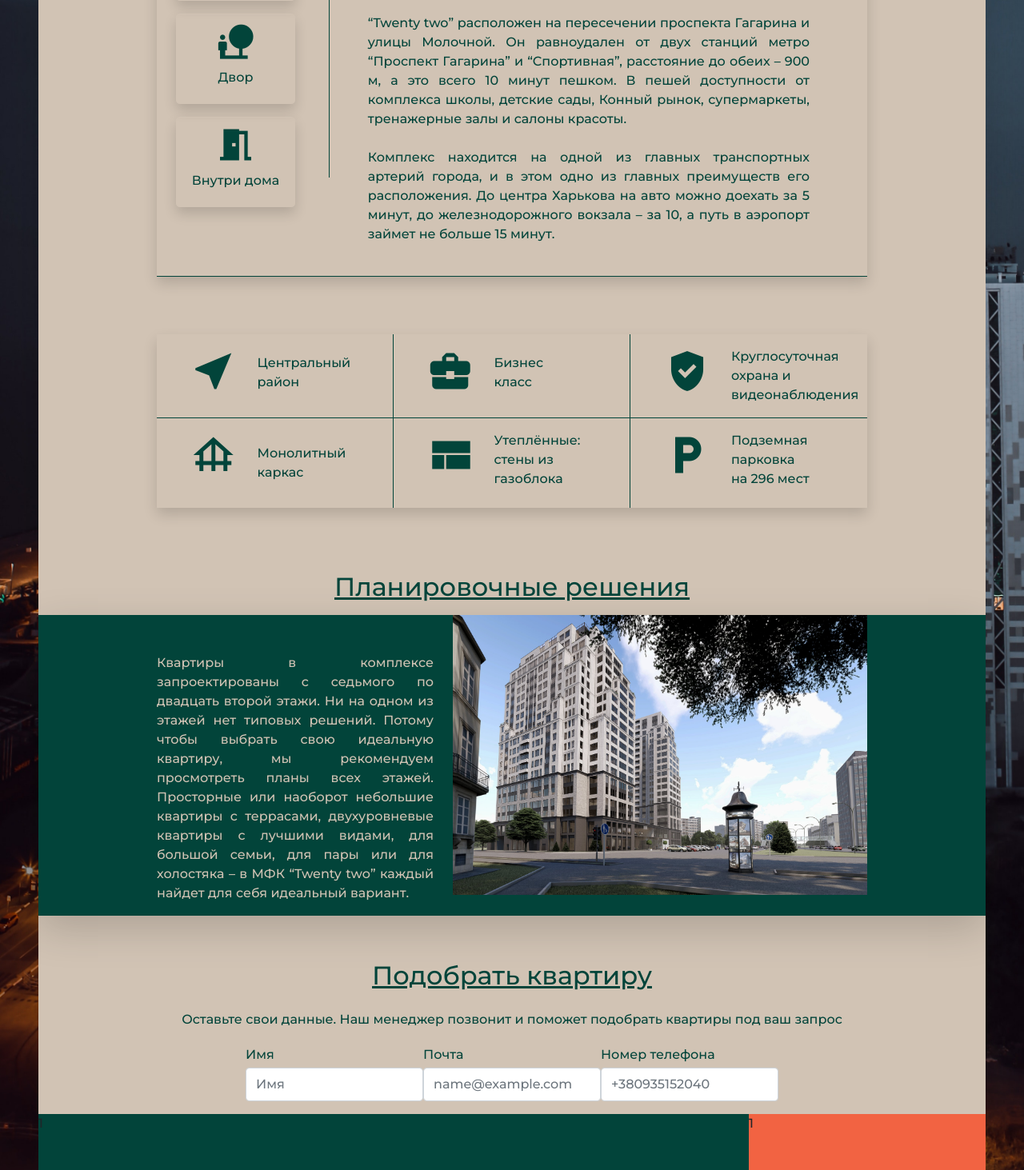
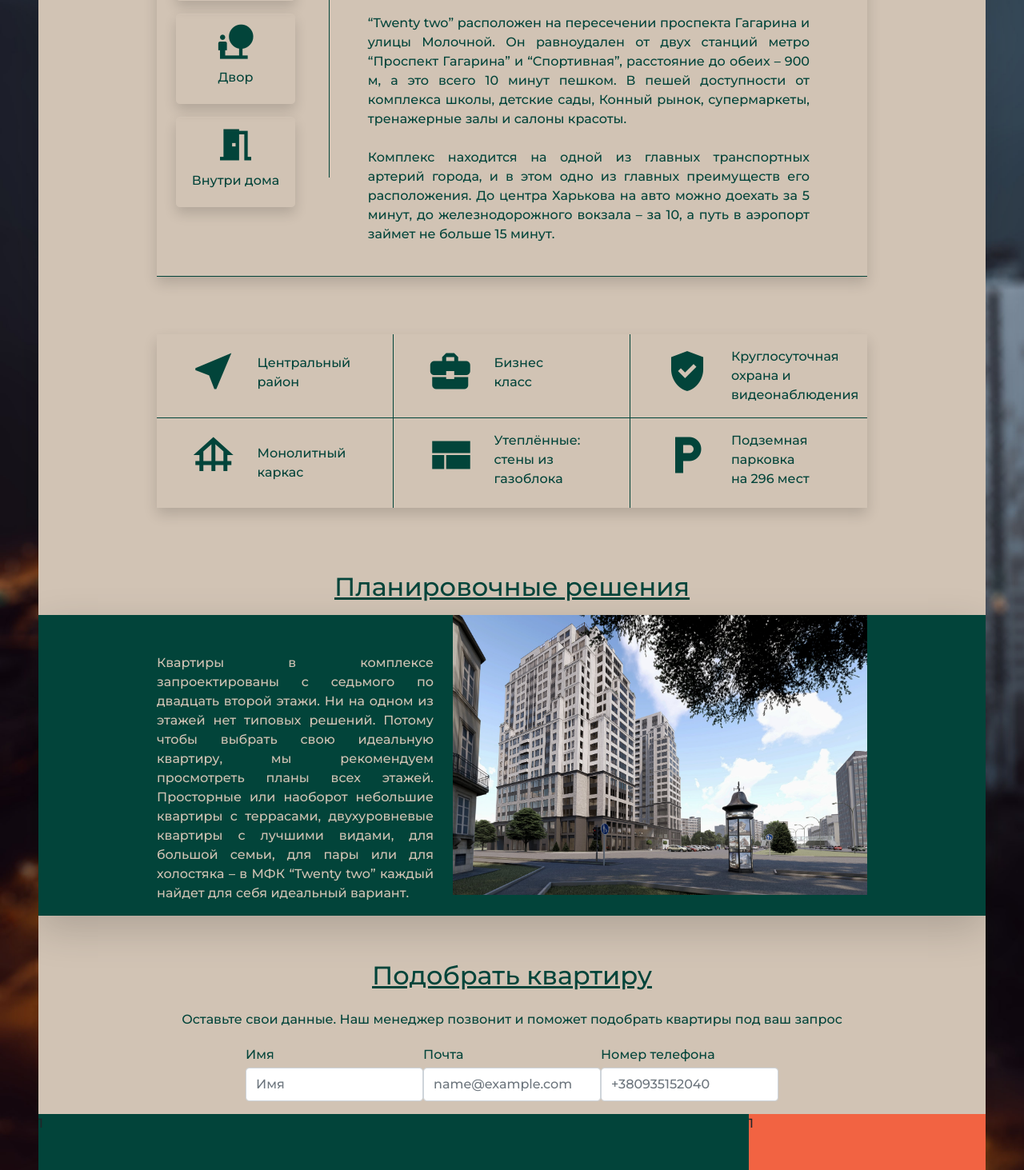
Before and after one commit to Zurarose/TwentyTwo, a Django app: page / in a window 1280 px wide. Shown: the part 1075-2538 px from the top of the page at 80% size. Run offline with Django 3.2, Linux system fonts and the light colour scheme; some libraries are stand-ins or nearby versions.

Commit message:
styles fix

```diff
--- a/app/templates/app/layout.html
+++ b/app/templates/app/layout.html
@@ -113,6 +113,7 @@
             background-image: url('../static/app/img/sup_items/visual_4.jpg');
             background-repeat: no-repeat;
             background-size: cover;
+
         }
 
         .green-bg {
@@ -167,10 +168,11 @@
             color: rgb(209, 195, 180) !important;
             border-color: rgb(209, 195, 180) !important;
         }
+
     </style>
 </head>
 
-<body class="p-0 mx-5 yellow-bg mb-0">
+<body class="this p-0 mx-5 yellow-bg mb-0">
     <div class="shadow-lg yellow-bg">
 
         <div id="loading">
```
Also changed, not shown: app/static/app/img/sup_items/visual_4.jpg.
